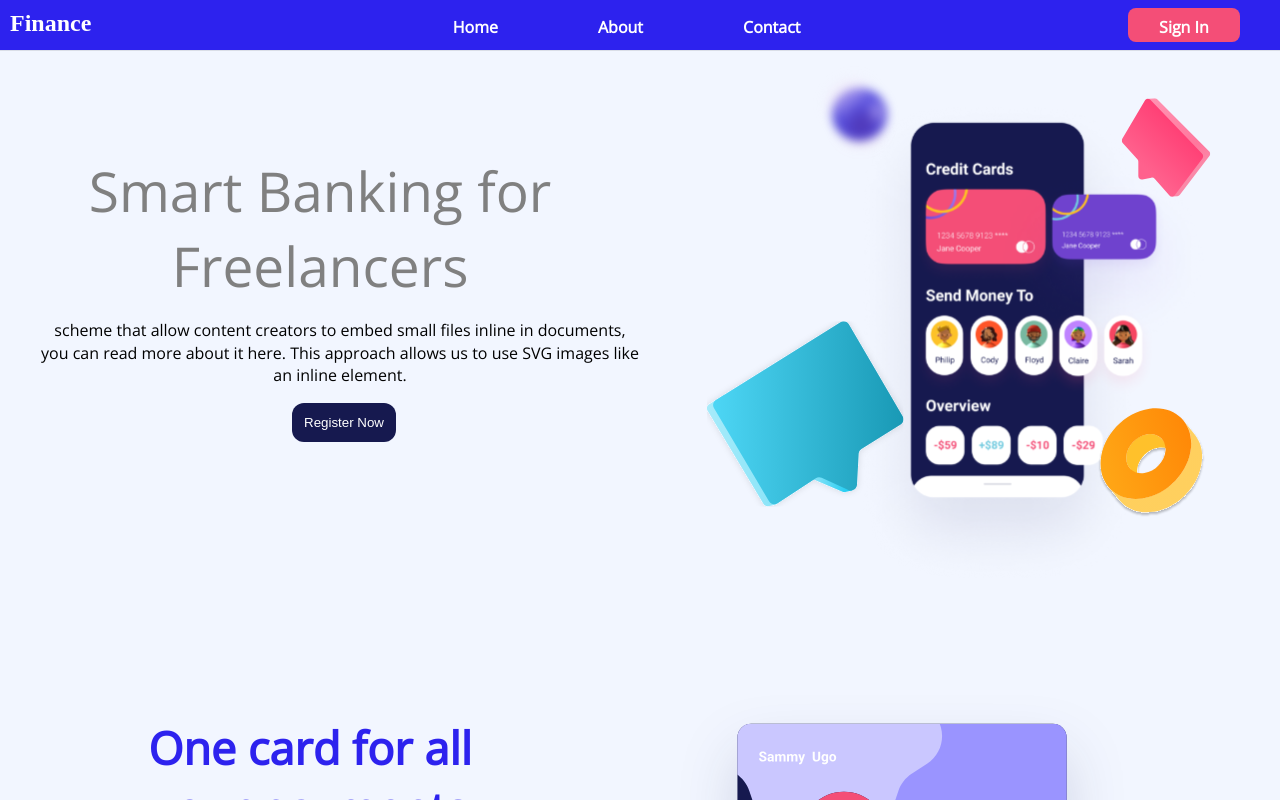
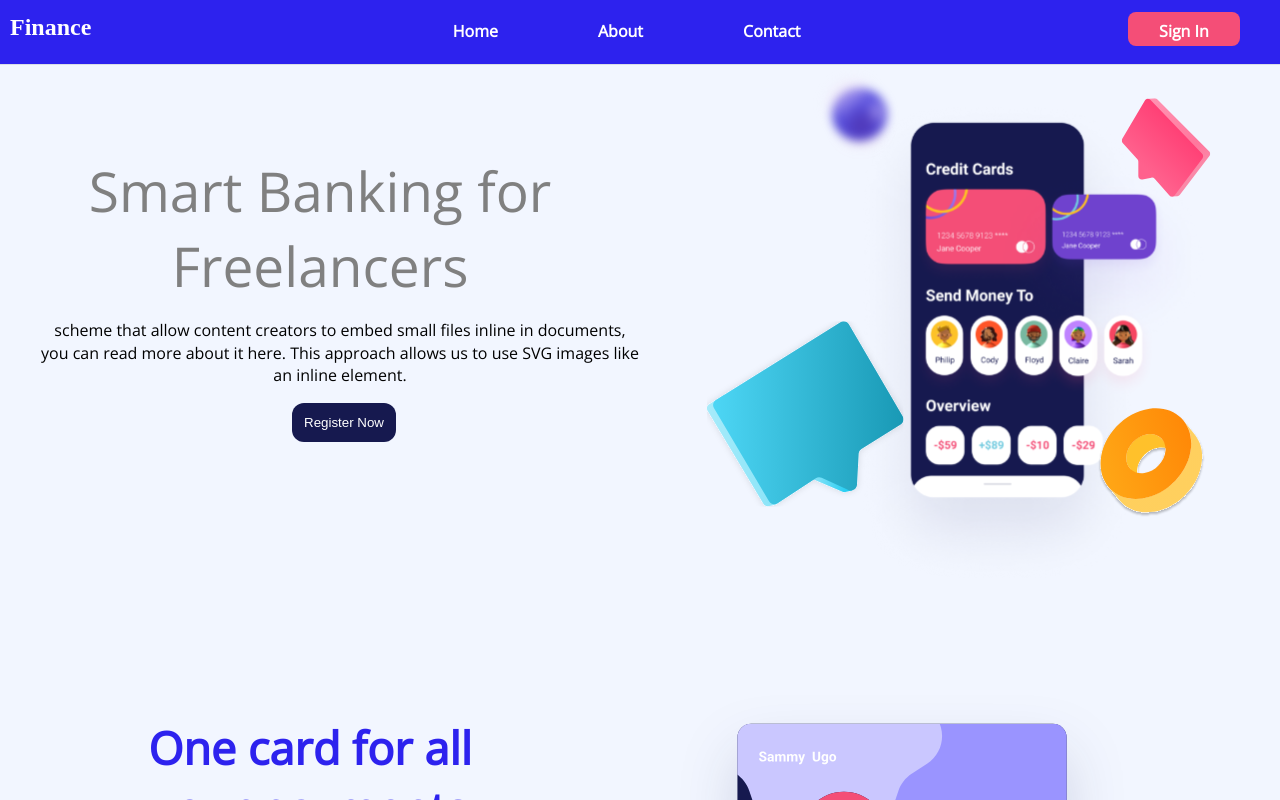
Before and after one commit to sammy-code98/react-landing-page, a React (Create React App) app: page / in a window 1280 px wide. Shown: the top 800 px of the page. Built offline with nearby package versions, Linux system fonts and the light colour scheme; a web font is replaced by a local one.

Commit message:
Fix: add padding to navbar

```diff
--- a/src/components/Nav.jsx
+++ b/src/components/Nav.jsx
@@ -11,6 +11,8 @@ const Navigation = styled.nav`
   position: -webkit-fixed;
 	position: fixed;
 	top: 0;
+  padding-bottom:10px;
+  padding-top:4px;
   z-index:1;
   box-shadow: rgba(17, 17, 26, 0.1) 0px 1px 0px;
 
```
